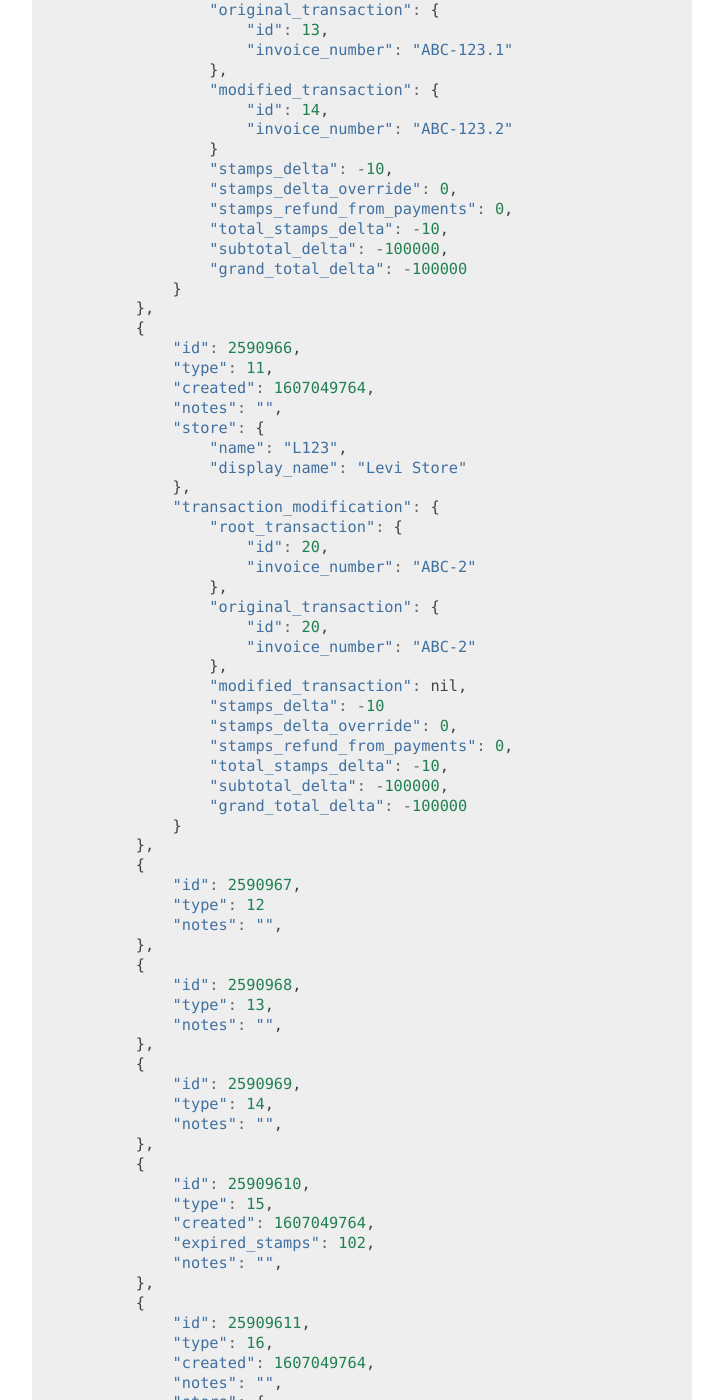
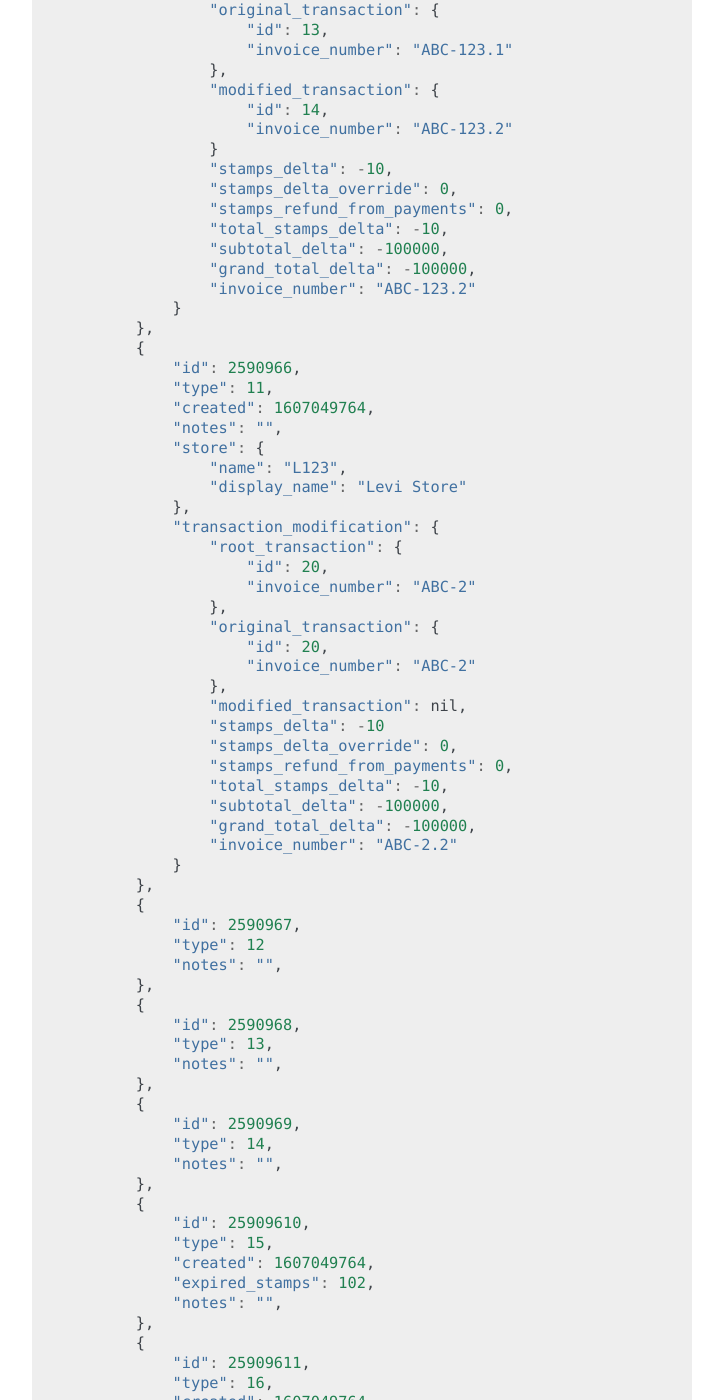
Before and after one commit to ui/stamps-api-docs, a Sphinx documentation site: the page built from source/activity_api.rst, in a window 1280 px wide and 1400 px high, scrolled down 3538 px. Shown: the whole window, without its empty margins (388-1111 px from the left). Built offline with Sphinx 7.4.7, drawn with Linux system fonts in a browser that asks for light colours; some of the changed text lies outside the part shown.

Commit message:
add invoice number to return activity

```diff
--- a/source/activity_api.rst
+++ b/source/activity_api.rst
@@ -187,7 +187,8 @@ Below is an example response on successful API call.
                     "stamps_refund_from_payments": 0,
                     "total_stamps_delta": -10,
                     "subtotal_delta": -100000,
-                    "grand_total_delta": -100000
+                    "grand_total_delta": -100000,
+                    "invoice_number": "ABC-123.2"
                 }
             },
             {
@@ -214,7 +215,8 @@ Below is an example response on successful API call.
                     "stamps_refund_from_payments": 0,
                     "total_stamps_delta": -10,
                     "subtotal_delta": -100000,
-                    "grand_total_delta": -100000
+                    "grand_total_delta": -100000,
+                    "invoice_number": "ABC-2.2"
                 }
             },
             {
@@ -266,7 +268,8 @@ Below is an example response on successful API call.
                     "stamps_refund_from_payments": 100,
                     "total_stamps_delta": 90,
                     "subtotal_delta": -100000,
-                    "grand_total_delta": -100000
+                    "grand_total_delta": -100000,
+                    "invoice_number": "ABC-16.2"
                 }
             },
         ]
```
